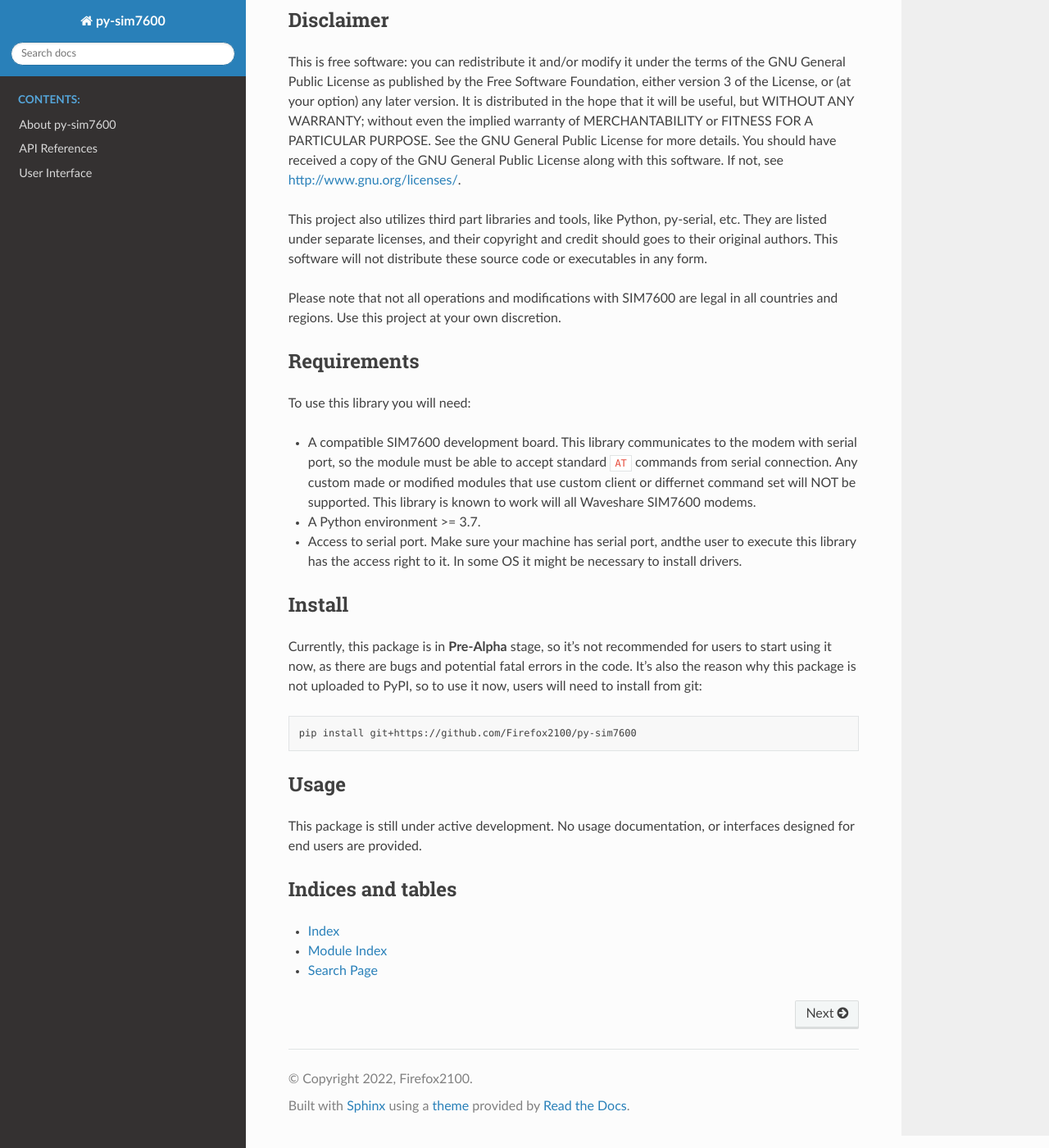
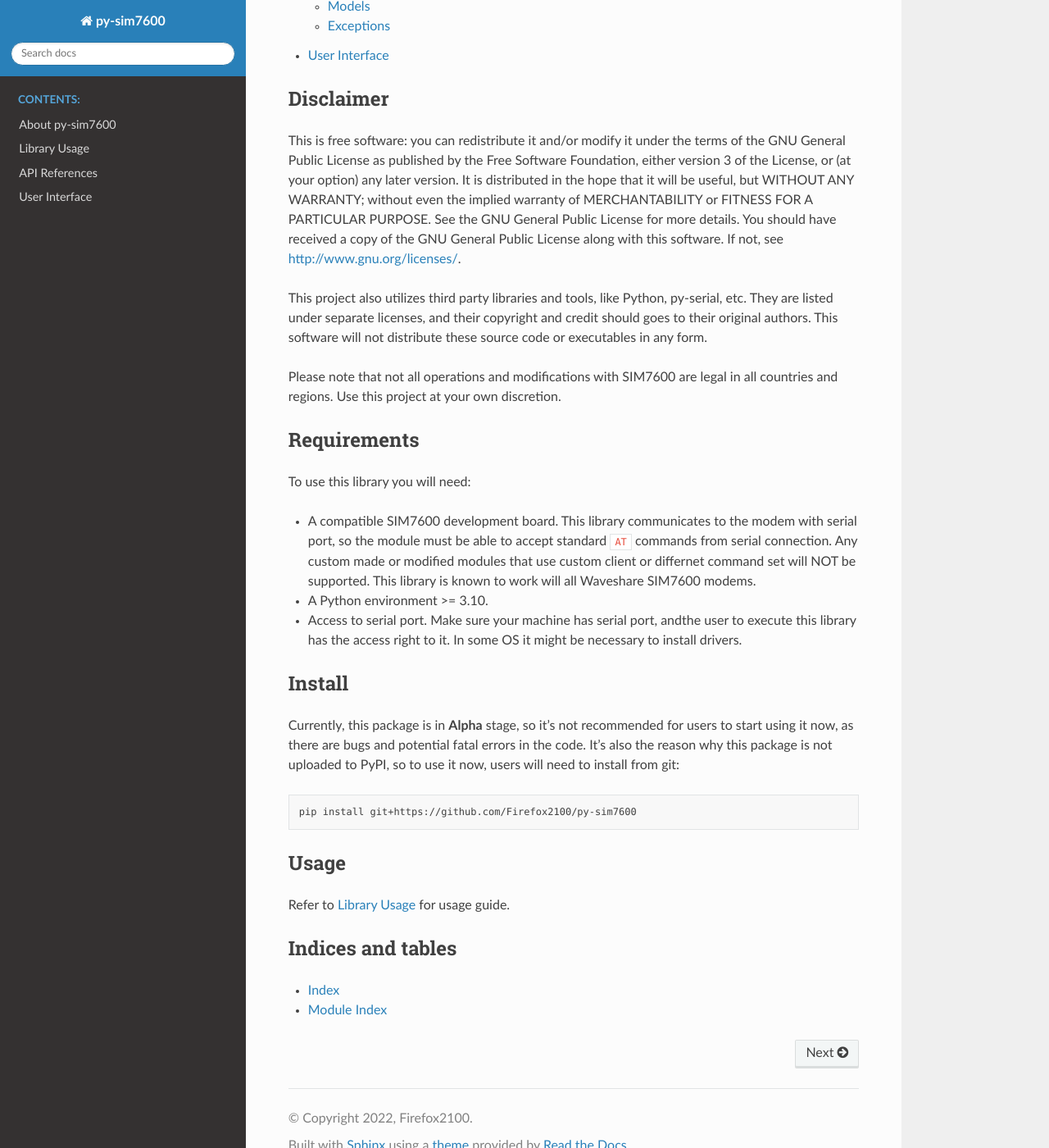
Before and after one commit to Firefox2100/py-sim7600, a Sphinx documentation site: the page built from docs/index.rst, in a window 1280 px wide and 1400 px high, scrolled down 585 px. Shown: the whole window at 82% size. Built offline with Sphinx 7.4.7 and the Read the Docs theme 2.0.0, drawn with Linux system fonts in a browser that asks for light colours; the version number could not be read and is left out; some of the changed text lies outside the part shown.

Commit message:
Document update:
- Added more documents on API
- Added usage guides
- Changed the minimum python version to 3.10

```diff
--- a/docs/api/controller/v25ter.rst
+++ b/docs/api/controller/v25ter.rst
@@ -1,7 +1,7 @@
 .. _topics-api-controller-v25ter:
 
-======
-Device
-======
+===================
+V.25 TER Controller
+===================
 
 .. automodule:: py_sim7600.controller.v25ter
--- a/docs/api/interface/index.rst
+++ b/docs/api/interface/index.rst
@@ -4,4 +4,10 @@
 Interfaces
 ==========
 
+.. toctree::
+    :maxdepth: 3
+    :caption: Contents:
+
+    auto_device
+
 .. automodule:: py_sim7600.interface
--- a/docs/api/model/index.rst
+++ b/docs/api/model/index.rst
@@ -9,5 +9,7 @@
     :caption: Contents:
 
     enums
+    call
+    sim_me
 
 .. automodule:: py_sim7600.model
--- a/docs/index.rst
+++ b/docs/index.rst
@@ -3,26 +3,27 @@
    You can adapt this file completely to your liking, but it should at least
    contain the root `toctree` directive.
 
-======================================
+========================
 Py-SIM7600 Documentation
-======================================
+========================
 
 py-sim7600 is a PyPI package for interfacing with standard SIM7600 modems that support ``AT`` commands.
 
 .. toctree::
-    :maxdepth: 2
-    :caption: Contents:
+   :maxdepth: 2
+   :caption: Contents:
 
-    about
-    /api/index
-    /interface/index
+   about
+   /usage/index
+   /api/index
+   /interface/index
 
 Disclaimer
 ==========
 
 This is free software: you can redistribute it and/or modify it under the terms of the GNU General Public License as published by the Free Software Foundation, either version 3 of the License, or (at your option) any later version. It is distributed in the hope that it will be useful, but WITHOUT ANY WARRANTY; without even the implied warranty of MERCHANTABILITY or FITNESS FOR A PARTICULAR PURPOSE. See the GNU General Public License for more details. You should have received a copy of the GNU General Public License along with this software. If not, see http://www.gnu.org/licenses/.
 
-This project also utilizes third part libraries and tools, like Python, py-serial, etc. They are listed under separate licenses, and their copyright and credit should goes to their original authors. This software will not distribute these source code or executables in any form.
+This project also utilizes third party libraries and tools, like Python, py-serial, etc. They are listed under separate licenses, and their copyright and credit should goes to their original authors. This software will not distribute these source code or executables in any form.
 
 Please note that not all operations and modifications with SIM7600 are legal in all countries and regions. Use this project at your own discretion.
 
@@ -32,13 +33,13 @@
 To use this library you will need:
 
 - A compatible SIM7600 development board. This library communicates to the modem with serial port, so the module must be able to accept standard ``AT`` commands from serial connection. Any custom made or modified modules that use custom client or differnet command set will NOT be supported. This library is known to work will all Waveshare SIM7600 modems.
-- A Python environment >= 3.7.
+- A Python environment >= 3.10.
 - Access to serial port. Make sure your machine has serial port, andthe user to execute this library has the access right to it. In some OS it might be necessary to install drivers.
 
 Install
 =======
 
-Currently, this package is in **Pre-Alpha** stage, so it's not recommended for users to start using it now, as there are bugs and potential fatal errors in the code. It's also the reason why this package is not uploaded to PyPI, so to use it now, users will need to install from git:
+Currently, this package is in **Alpha** stage, so it's not recommended for users to start using it now, as there are bugs and potential fatal errors in the code. It's also the reason why this package is not uploaded to PyPI, so to use it now, users will need to install from git:
 
 .. code-block:: bash
 
@@ -47,11 +48,10 @@
 Usage
 =====
 
-This package is still under active development. No usage documentation, or interfaces designed for end users are provided.
+Refer to :ref:`topics-usage-index` for usage guide.
 
 Indices and tables
 ==================
 
 * :ref:`genindex`
 * :ref:`modindex`
-* :ref:`search`
--- a/pyproject.toml
+++ b/pyproject.toml
@@ -11,7 +11,7 @@
 description = "A pure python package to communicate with SIM7600 modems."
 readme = "README.md"
 license = {file="LICENSE"}
-requires-python = ">=3.7"
+requires-python = ">=3.10"
 classifiers = [
     "Development Status :: 2 - Pre-Alpha",
     "Intended Audience :: Developers",
```
Also changed, not shown: docs/about.rst (+4 -3 lines), docs/api/interface/auto_device.rst (added, +7 -0 lines), docs/api/model/call.rst (added, +7 -0 lines), docs/api/model/sim_me.rst (added, +7 -0 lines), docs/usage/concurrency.rst (added, +62 -0 lines), docs/usage/index.rst (added, +17 -0 lines), docs/usage/quickstart.rst (added, +22 -0 lines).
